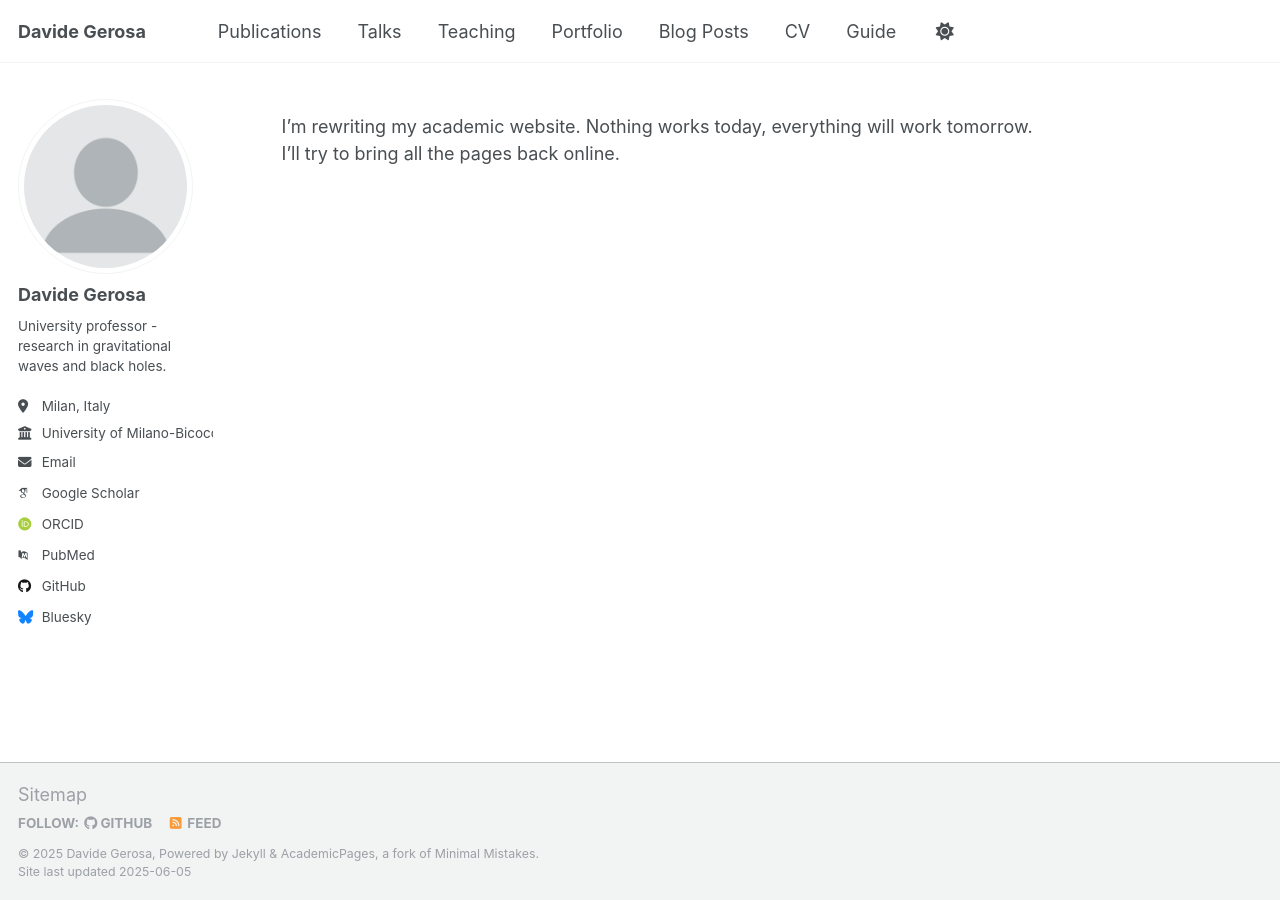
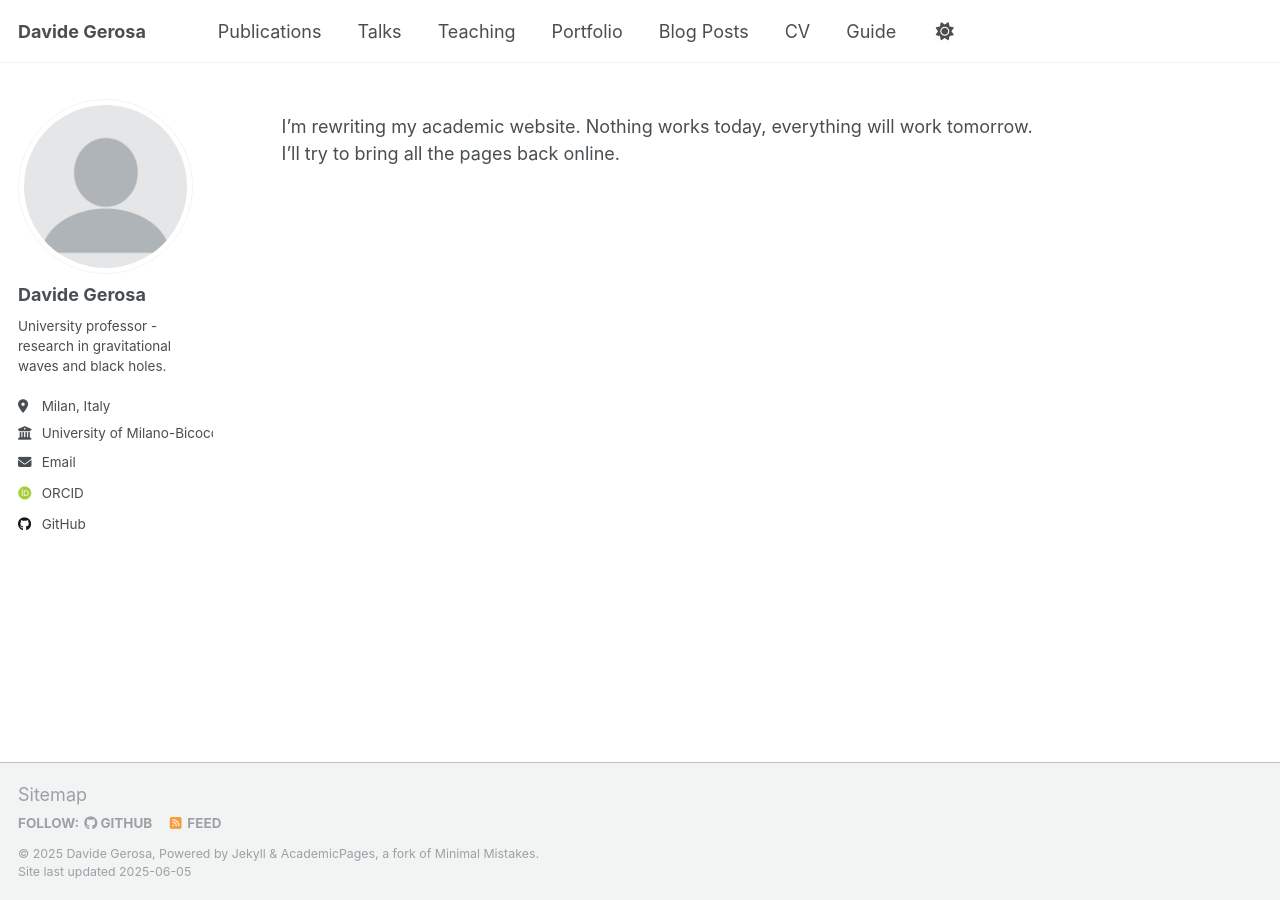
Before and after one commit to dgerosa/website, a Jekyll site: the page built from _pages/about.md, in a window 1280 px wide. Built offline with Jekyll 4.4.1, drawn with Linux system fonts in a browser that asks for light colours; some web fonts are replaced; some of the changed lines change nothing that is shown.

Commit message:
Wed Jun  4 23:26:01 EDT 2025

```diff
--- a/_config.yml
+++ b/_config.yml
@@ -32,49 +32,49 @@
   email            : "davide.gerosa@unimib.it"
 
   # Academic websites
-  academia         : # URL
-  arxiv            : # URL - Update with the correct link to your profile
-  googlescholar    : "https://scholar.google.com/citations?user=PS_CX0AAAAAJ"
-  impactstory      : # URL
-  orcid            : "http://orcid.org/yourorcidurl"
-  semantic         : # URL
-  pubmed           : "https://www.ncbi.nlm.nih.gov/pubmed/?term=john+snow"
-  researchgate     : # URL
-  scopus           : # URL
+  #academia         : # URL
+  #arxiv            : # URL - Update with the correct link to your profile
+  #googlescholar    : "https://scholar.google.com/citations?user=PS_CX0AAAAAJ"
+  #impactstory      : # URL
+  orcid            : "http://orcid.org/0000-0002-0933-3579"
+  #semantic         : # URL
+  #pubmed           : "https://www.ncbi.nlm.nih.gov/pubmed/?term=john+snow"
+  #researchgate     : # URL
+  #scopus           : # URL
 
   # Repositories and software development
-  bitbucket        : # Username - Update with your username on the site
-  codepen          : # Username
-  dribbble         : # Username
-  github           : "academicpages"
-  kaggle           : # Username
-  stackoverflow    : # User number or user number and name (i.e., use "1" or "1/jeff-atwood")
+  #bitbucket        : # Username - Update with your username on the site
+  #codepen          : # Username
+  #dribbble         : # Username
+  github           : "dgerosa"
+  #kaggle           : # Username
+  #stackoverflow    : # User number or user number and name (i.e., use "1" or "1/jeff-atwood")
 
   # Social media
-  bluesky          : "bsky.app" # Replace this with you Bluesky username
-  facebook         : # Username
-  flickr           : # Username
-  foursquare       : # Username
-  goodreads        : # Username
-  google_plus      : # Username
-  keybase          : # Username
-  instagram        : # Username
-  lastfm           : # Username
-  linkedin         : # Username
-  mastodon         : # URL
-  medium           : # URL
-  pinterest        : # Username
-  soundcloud       : # Username
-  steam            : # Username
-  telegram         : # URL
-  tumblr           : # Username
-  twitter          : # Username for X / Twitter
-  vine             : # Username
-  weibo            : # Username
-  wikipedia        : # Username
-  xing             : # Username
-  youtube          : # Username
-  zhihu            : # Username
+  #bluesky          : "bsky.app" # Replace this with you Bluesky username
+  #facebook         : # Username
+  #flickr           : # Username
+  #foursquare       : # Username
+  #goodreads        : # Username
+  #google_plus      : # Username
+  #keybase          : # Username
+  #instagram        : # Username
+  #lastfm           : # Username
+  #linkedin         : # Username
+  #mastodon         : # URL
+  #medium           : # URL
+  #pinterest        : # Username
+  #soundcloud       : # Username
+  #steam            : # Username
+  #telegram         : # URL
+  #tumblr           : # Username
+  #twitter          : # Username for X / Twitter
+  #vine             : # Username
+  #weibo            : # Username
+  #wikipedia        : # Username
+  #xing             : # Username
+  #youtube          : # Username
+  #zhihu            : # Username
 
 # Publication Category - The following the list of publication categories and their headings
 publication_category:
```
